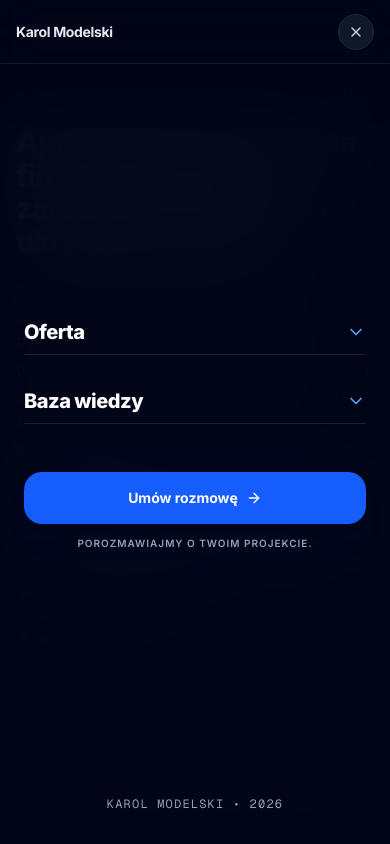
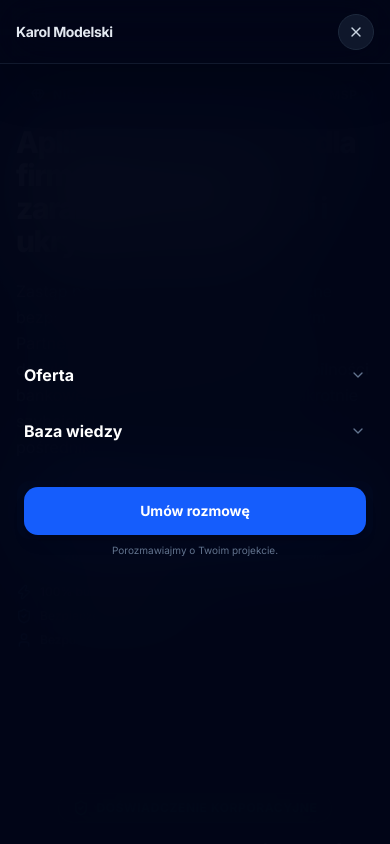
Before and after one commit to CodeWithKarol/karolmodelskipl, a Next.js app: page / in a window 390 px wide. Both pictures are taken after a click on the button 356 px from the left and 31 px from the top of the page. Shown: the top 844 px of the page. Built offline with nearby package versions, Linux system fonts and the light colour scheme.

Commit message:
Simplify mobile nav (#58)

```diff
--- a/components/site-header.tsx
+++ b/components/site-header.tsx
@@ -2,7 +2,7 @@
 
 import * as React from "react"
 import Link from "next/link"
-import { Menu, X, ChevronDown, ArrowRight } from "lucide-react"
+import { Menu, X, ChevronDown } from "lucide-react"
 import { header } from "@/lib/content/header"
 import { Button } from "@/components/ui/button"
 import {
@@ -129,93 +129,67 @@ export function SiteHeader() {
         </header>
       </div>
 
-      {/* Modern Custom Mobile Menu Overlay (Mobile First from scratch) */}
+      {/* Mobile Menu Overlay */}
       {isOpen && (
-        <div className="fixed inset-0 z-40 bg-slate-950/95 backdrop-blur-2xl flex flex-col pt-24 px-6 pb-8 md:hidden overflow-y-auto animate-in fade-in duration-200">
-          <div className="flex flex-col space-y-6 w-full max-w-sm mx-auto my-auto">
+        <div className="fixed inset-0 z-40 bg-slate-950/95 backdrop-blur-2xl flex flex-col pt-24 px-6 pb-8 md:hidden overflow-y-auto">
+          <div className="flex flex-col space-y-2 w-full max-w-sm mx-auto my-auto">
 
-            {/* Sekcja Oferta rozwijana */}
-            <div className="space-y-3">
             <button
               onClick={() => setIsOfferOpen(!isOfferOpen)}
-                className="flex w-full items-center justify-between text-xl font-extrabold tracking-tight text-white py-2 border-b border-slate-800/80"
+              className="flex w-full items-center justify-between py-3 text-base font-bold text-white"
             >
               <span>{header.menu.oferta.title}</span>
-                <ChevronDown className={`h-5 w-5 text-blue-400 transition-transform duration-300 ${isOfferOpen ? "rotate-180" : ""}`} />
+              <ChevronDown className={`h-4 w-4 text-slate-500 transition-transform duration-200 ${isOfferOpen ? "rotate-180" : ""}`} />
             </button>
-
             {isOfferOpen && (
-                <div className="flex flex-col gap-3 pl-4 pt-2 border-l border-blue-500/30 animate-in slide-in-from-top-2 duration-200">
+              <div className="flex flex-col pl-4 border-l border-slate-800 mb-2">
                 {header.menu.oferta.items.map((item) => (
                   <Link
                     key={item.href}
                     href={item.href}
                     onClick={() => setIsOpen(false)}
-                      className="flex flex-col gap-0.5 py-1.5 text-left"
+                    className="py-2.5 text-sm text-slate-400 hover:text-white transition-colors"
                   >
-                      <span className="text-sm font-semibold text-slate-200 hover:text-blue-400 transition-colors">
                     {item.title}
-                      </span>
-                      <span className="text-[11px] text-slate-400 font-light line-clamp-1">
-                        {item.description}
-                      </span>
                   </Link>
                 ))}
               </div>
             )}
-            </div>
 
-            {/* Baza wiedzy rozwijana */}
-            <div className="space-y-3">
             <button
               onClick={() => setIsBlogOpen(!isBlogOpen)}
-                className="flex w-full items-center justify-between text-xl font-extrabold tracking-tight text-white py-2 border-b border-slate-800/80"
+              className="flex w-full items-center justify-between py-3 text-base font-bold text-white"
             >
               <span>{header.menu.bazaWiedzy.title}</span>
-                <ChevronDown className={`h-5 w-5 text-blue-400 transition-transform duration-300 ${isBlogOpen ? "rotate-180" : ""}`} />
+              <ChevronDown className={`h-4 w-4 text-slate-500 transition-transform duration-200 ${isBlogOpen ? "rotate-180" : ""}`} />
             </button>
-
             {isBlogOpen && (
-                <div className="flex flex-col gap-3 pl-4 pt-2 border-l border-blue-500/30 animate-in slide-in-from-top-2 duration-200">
+              <div className="flex flex-col pl-4 border-l border-slate-800 mb-2">
                 {header.menu.bazaWiedzy.items.map((item) => (
                   <Link
                     key={item.href}
                     href={item.href}
                     onClick={() => setIsOpen(false)}
-                      className="flex flex-col gap-0.5 py-1.5 text-left"
+                    className="py-2.5 text-sm text-slate-400 hover:text-white transition-colors"
                   >
-                      <span className="text-sm font-semibold text-slate-200 hover:text-blue-400 transition-colors">
                     {item.title}
-                      </span>
-                      <span className="text-[11px] text-slate-400 font-light line-clamp-1">
-                        {item.description}
-                      </span>
                   </Link>
                 ))}
               </div>
             )}
-            </div>
 
-            {/* CTA główny w menu */}
             <div className="pt-6">
               <a
                 href={header.cta.href}
                 target="_blank"
                 rel="noopener noreferrer"
                 onClick={() => setIsOpen(false)}
-                className="flex w-full items-center justify-center gap-2 rounded-2xl bg-blue-600 hover:bg-blue-700 text-white py-4 px-6 text-sm font-bold shadow-xl transition-all text-center"
+                className="flex w-full items-center justify-center rounded-xl bg-blue-600 hover:bg-blue-700 text-white py-3.5 text-sm font-bold shadow-lg transition-all text-center"
               >
-                <span>{header.cta.title}</span>
-                <ArrowRight className="h-4 w-4" />
+                {header.cta.title}
               </a>
-              <p className="text-center text-[10px] text-slate-400 uppercase tracking-widest font-semibold mt-3">
-                {header.cta.description}
-              </p>
+              <p className="text-center text-[10px] text-slate-500 mt-2">{header.cta.description}</p>
             </div>
-          </div>
-
-          <div className="text-center pt-8 text-xs text-slate-400 uppercase tracking-widest font-mono">
-            {header.brand.name} • 2026
           </div>
         </div>
       )}
```
Lines whose indentation alone changed are shown as unchanged.
